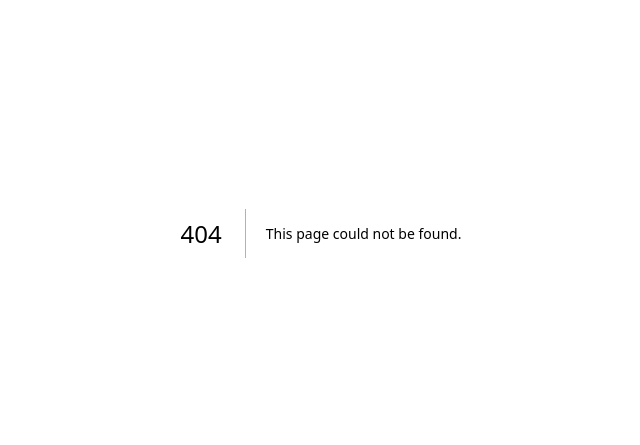
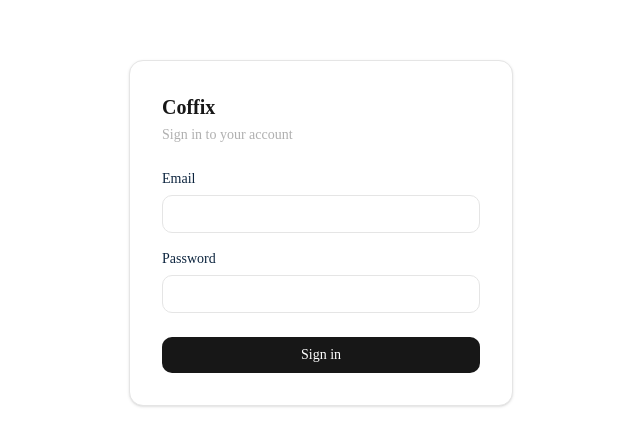
Before and after one commit to edilberto-pajunar/coffix_app_dashboard, a Next.js app: page /login in a window 1280 px wide. Before the commit this address had no page. Shown: the part 167-612 px from the top of the page, without its empty margins (319-959 px from the left). Built offline with nearby package versions, Linux system fonts and the light colour scheme; no server answers.

Commit message:
added auth page

```diff
--- a/app/components/Sidebar.tsx
+++ b/app/components/Sidebar.tsx
@@ -1,21 +1,32 @@
 "use client";
 
 import Link from "next/link";
-import { usePathname } from "next/navigation";
+import { usePathname, useRouter } from "next/navigation";
+import { LogOut } from "lucide-react";
+import { signOut } from "firebase/auth";
+import { auth } from "@/app/lib/firebase";
 
 const navItems = [
   { href: "/dashboard", label: "Dashboard" },
   { href: "/dashboard/products", label: "Products" },
   { href: "/dashboard/stores", label: "Stores" },
   { href: "/dashboard/modifierGroups", label: "Modifier Groups" },
+  { href: "/dashboard/users", label: "Users" },
+
 
 ];
 
 export function Sidebar() {
   const pathname = usePathname();
+  const router = useRouter();
+
+  async function handleLogout() {
+    await signOut(auth);
+    router.push("/login");
+  }
 
   return (
-    <aside className="w-56 shrink-0 border-r border-border bg-white">
+    <aside className="flex w-56 shrink-0 flex-col border-r border-border bg-white">
       <div className="flex h-14 items-center border-b border-border px-4">
         <Link href="/dashboard" className="font-semibold text-primary">
           Coffix
@@ -39,6 +50,15 @@
           );
         })}
       </nav>
+      <div className="mt-auto border-t border-border p-3">
+        <button
+          onClick={handleLogout}
+          className="flex w-full items-center gap-2 rounded-lg px-3 py-2 text-sm text-black transition-colors hover:bg-soft-grey"
+        >
+          <LogOut size={15} />
+          Logout
+        </button>
+      </div>
     </aside>
   );
 }
--- a/app/dashboard/layout.tsx
+++ b/app/dashboard/layout.tsx
@@ -1,11 +1,33 @@
+"use client";
+
+import { useEffect } from "react";
+import { useRouter } from "next/navigation";
 import { Sidebar } from "../components/Sidebar";
 import { DataInitializer } from "../components/DataInitializer";
+import { useAuth } from "@/app/lib/AuthContext";
 
 export default function DashboardLayout({
   children,
 }: {
   children: React.ReactNode;
 }) {
+  const { user, loading } = useAuth();
+  const router = useRouter();
+
+  useEffect(() => {
+    if (!loading && !user) {
+      router.replace("/login");
+    }
+  }, [user, loading, router]);
+
+  if (loading || !user) {
+    return (
+      <div className="flex min-h-screen items-center justify-center bg-background">
+        <div className="h-6 w-6 animate-spin rounded-full border-2 border-primary border-t-transparent" />
+      </div>
+    );
+  }
+
   return (
     <div className="flex min-h-screen">
       <DataInitializer />
--- a/app/layout.tsx
+++ b/app/layout.tsx
@@ -1,6 +1,7 @@
 import type { Metadata } from "next";
 import { Geist, Geist_Mono } from "next/font/google";
 import { Toaster } from "sonner";
+import { AuthProvider } from "@/app/lib/AuthContext";
 import "./globals.css";
 
 const geistSans = Geist({
@@ -28,7 +29,9 @@
       <body
         className={`${geistSans.variable} ${geistMono.variable} antialiased`}
       >
-        {children}
+        <AuthProvider>
+          {children}
+        </AuthProvider>
         <Toaster richColors position="top-right" />
       </body>
     </html>
--- /dev/null
+++ b/app/lib/AuthContext.tsx
@@ -0,0 +1,35 @@
+"use client";
+
+import { createContext, useContext, useEffect, useState } from "react";
+import { onAuthStateChanged, User } from "firebase/auth";
+import { auth } from "@/app/lib/firebase";
+
+interface AuthContextValue {
+  user: User | null;
+  loading: boolean;
+}
+
+const AuthContext = createContext<AuthContextValue>({ user: null, loading: true });
+
+export function AuthProvider({ children }: { children: React.ReactNode }) {
+  const [user, setUser] = useState<User | null>(null);
+  const [loading, setLoading] = useState(true);
+
+  useEffect(() => {
+    const unsubscribe = onAuthStateChanged(auth, (firebaseUser) => {
+      setUser(firebaseUser);
+      setLoading(false);
+    });
+    return unsubscribe;
+  }, []);
+
+  return (
+    <AuthContext.Provider value={{ user, loading }}>
+      {children}
+    </AuthContext.Provider>
+  );
+}
+
+export function useAuth() {
+  return useContext(AuthContext);
+}
--- /dev/null
+++ b/app/login/page.tsx
@@ -0,0 +1,87 @@
+"use client";
+
+import { useState, useEffect } from "react";
+import { useRouter } from "next/navigation";
+import { signInWithEmailAndPassword } from "firebase/auth";
+import { toast } from "sonner";
+import { auth } from "@/app/lib/firebase";
+import { useAuth } from "@/app/lib/AuthContext";
+
+export default function LoginPage() {
+  const router = useRouter();
+  const { user, loading } = useAuth();
+  const [email, setEmail] = useState("");
+  const [password, setPassword] = useState("");
+  const [submitting, setSubmitting] = useState(false);
+
+  useEffect(() => {
+    if (!loading && user) {
+      router.replace("/dashboard");
+    }
+  }, [user, loading, router]);
+
+  async function handleSubmit(e: React.FormEvent) {
+    e.preventDefault();
+    setSubmitting(true);
+    try {
+      console.log(email, password);
+      await signInWithEmailAndPassword(auth, email, password);
+      router.push("/dashboard");
+    } catch (error) {
+      console.log(error);
+      toast.error("Invalid email or password.");
+    } finally {
+      setSubmitting(false);
+    }
+  }
+
+  if (loading || user) return null;
+
+  return (
+    <div className="flex min-h-screen items-center justify-center bg-background">
+      <div className="w-full max-w-sm rounded-xl border border-border bg-white p-8 shadow-sm">
+        <h1 className="mb-1 text-xl font-semibold text-primary">Coffix</h1>
+        <p className="mb-6 text-sm text-light-grey">Sign in to your account</p>
+        <form onSubmit={handleSubmit} className="flex flex-col gap-4">
+          <div className="flex flex-col gap-1.5">
+            <label htmlFor="email" className="text-sm font-medium text-black">
+              Email
+            </label>
+            <input
+              id="email"
+              type="email"
+              autoComplete="email"
+              required
+              value={email}
+              onChange={(e) => setEmail(e.target.value)}
+              className="rounded-lg border border-border bg-background px-3 py-2 text-sm outline-none ring-primary focus:ring-2 disabled:opacity-50"
+              disabled={submitting}
+            />
+          </div>
+          <div className="flex flex-col gap-1.5">
+            <label htmlFor="password" className="text-sm font-medium text-black">
+              Password
+            </label>
+            <input
+              id="password"
+              type="password"
+              autoComplete="current-password"
+              required
+              value={password}
+              onChange={(e) => setPassword(e.target.value)}
+              className="rounded-lg border border-border bg-background px-3 py-2 text-sm outline-none ring-primary focus:ring-2 disabled:opacity-50"
+              disabled={submitting}
+            />
+          </div>
+          <button
+            type="submit"
+            disabled={submitting}
+            className="mt-2 rounded-lg bg-primary px-4 py-2 text-sm font-medium text-white transition-opacity hover:opacity-90 disabled:opacity-50"
+          >
+            {submitting ? "Signing in…" : "Sign in"}
+          </button>
+        </form>
+      </div>
+    </div>
+  );
+}
--- a/app/page.tsx
+++ b/app/page.tsx
@@ -1,5 +1,5 @@
 import { redirect } from "next/navigation";
 
 export default function Home() {
-  redirect("/dashboard");
+  redirect("/login");
 }
```
Also changed, not shown: 1 other file (tests, documents, lock files or other folders).
